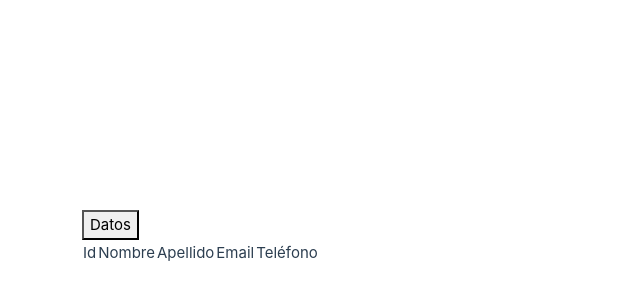
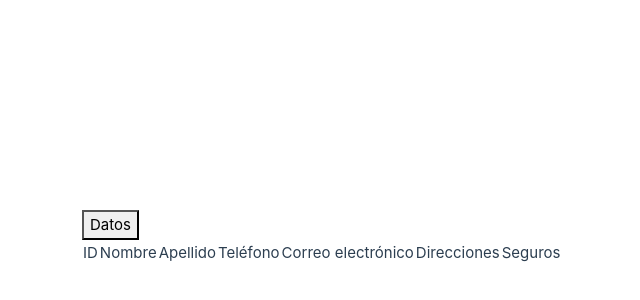
Before and after one commit to VictorVergaraReyes/aittable-dashboard, a Vue app: page /dashboard in a window 1280 px wide. Shown: the part 162-462 px from the top of the page, without its empty margins (558-1198 px from the left). Built offline with nearby package versions, Linux system fonts and the light colour scheme.

Commit message:
tabla datos

```diff
--- a/src/views/DashboardView.vue
+++ b/src/views/DashboardView.vue
@@ -5,18 +5,26 @@
         </div>
         <table>
             <tr>
-                <th>Id</th>
-                <th>Nombre</th>
-                <th>Apellido</th>
-                <th>Email</th>
-                <th>Teléfono</th>
+
+                    <tr>
+                    <th>ID</th>
+                    <th>Nombre</th>
+                    <th>Apellido</th>
+                    <th>Teléfono</th>
+                    <th>Correo electrónico</th>
+                    <th>Direcciones</th>
+                    <th>Seguros</th>
+                    </tr>
             </tr>
-            <tr v-if="ended" v-for="user in users">
-                <!-- <td>{{users.value[0].id}}</td> -->
-                <td></td>
-                <td></td>
-                <td></td>
-            </tr>
+            <tbody>
+                <tr v-for="user in users" :key="user.id">
+                <td>{{ user.fields.Id }}</td>
+                <td>{{ user.fields.Nombre }}</td>
+                <td>{{ user.fields.Apellido }}</td>
+                <td>{{ user.fields.Teléfono }}</td>
+                <td>{{ user.fields.email }}</td>
+                </tr>
+      </tbody>
         </table>
     </main>
 </template>
@@ -33,9 +41,10 @@ function getDatos() {
     get('tblKUeL6mByctJU0L').then((result) => {
         ended.value = true
         users.value = result.records;
-        console.log(users.value[0].fields.Id);
+        console.log(users.value);
 
-    }).catch((err) => {
+    })
+    .catch((err) => {
         console.log(error);
     });
 }
```
